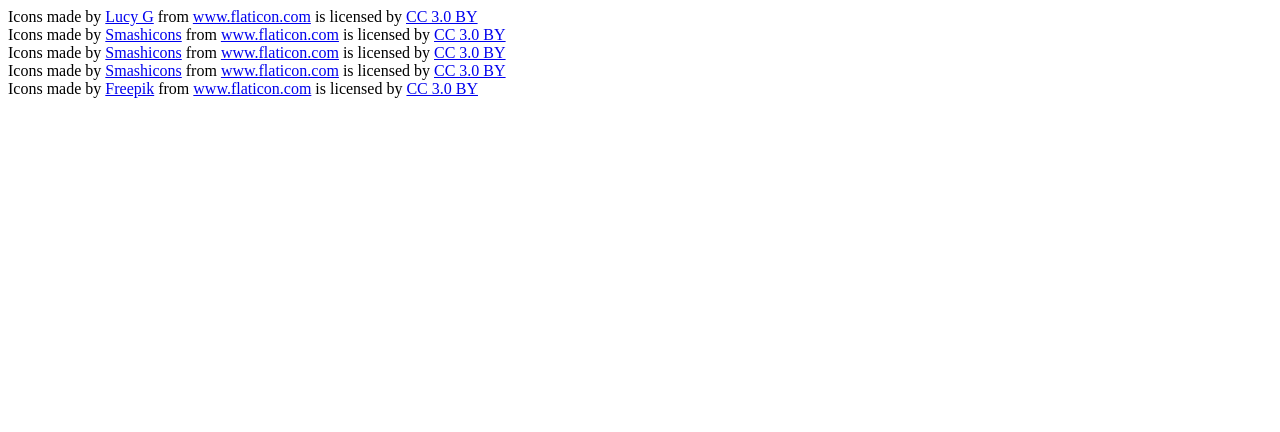
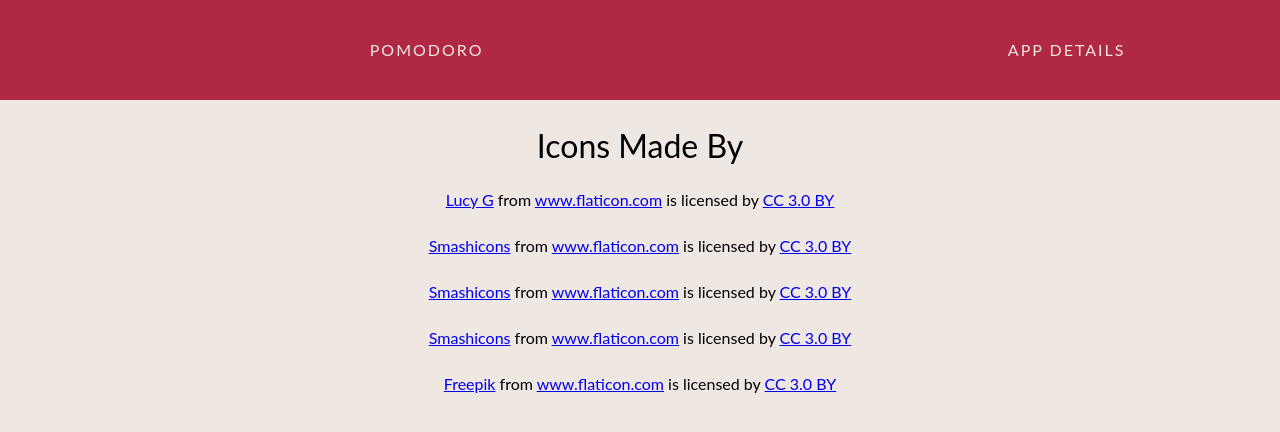
Before and after one commit to shermansjliu/pomodoro, a plain HTML site: page details.html in a window 1280 px wide. Drawn offline with Linux system fonts and the light colour scheme.

Commit message:
details page compelted, fixed bugs, polished timer text

```diff
--- a/details.html
+++ b/details.html
@@ -1,5 +1,34 @@
-<div>Icons made by <a href="https://www.flaticon.com/authors/lucy-g" title="Lucy G">Lucy G</a> from <a href="https://www.flaticon.com/"                 title="Flaticon">www.flaticon.com</a> is licensed by <a href="http://creativecommons.org/licenses/by/3.0/"                 title="Creative Commons BY 3.0" target="_blank">CC 3.0 BY</a></div>
-<div>Icons made by <a href="https://www.flaticon.com/authors/smashicons" title="Smashicons">Smashicons</a> from <a href="https://www.flaticon.com/"                 title="Flaticon">www.flaticon.com</a> is licensed by <a href="http://creativecommons.org/licenses/by/3.0/"                 title="Creative Commons BY 3.0" target="_blank">CC 3.0 BY</a></div>
-<div>Icons made by <a href="https://www.flaticon.com/authors/smashicons" title="Smashicons">Smashicons</a> from <a href="https://www.flaticon.com/"                 title="Flaticon">www.flaticon.com</a> is licensed by <a href="http://creativecommons.org/licenses/by/3.0/"                 title="Creative Commons BY 3.0" target="_blank">CC 3.0 BY</a></div>
-<div>Icons made by <a href="https://www.flaticon.com/authors/smashicons" title="Smashicons">Smashicons</a> from <a href="https://www.flaticon.com/"                 title="Flaticon">www.flaticon.com</a> is licensed by <a href="http://creativecommons.org/licenses/by/3.0/"                 title="Creative Commons BY 3.0" target="_blank">CC 3.0 BY</a></div>
-<div>Icons made by <a href="https://www.freepik.com/" title="Freepik">Freepik</a> from <a href="https://www.flaticon.com/"                 title="Flaticon">www.flaticon.com</a> is licensed by <a href="http://creativecommons.org/licenses/by/3.0/"                 title="Creative Commons BY 3.0" target="_blank">CC 3.0 BY</a></div>
+<!DOCTYPE html>
+<html lang="en">
+<head>
+    <meta charset="UTF-8">
+    <meta name="viewport" content="width=device-width, initial-scale=1.0">
+    <meta http-equiv="X-UA-Compatible" content="ie=edge">
+    <link rel="stylesheet" href="reset.css">
+    <link rel="stylesheet" href="main.css">
+
+    <title>Document</title>
+</head>
+<body>
+    <nav>
+        <div class="nav-container">
+    <div class="nav-item">
+        <a href="index.html" class="nav-link">Pomodoro</a>
+    </div>
+    <div class="nav-item">
+        <a href="details.html" class="nav-link">App details</a>
+    </div>
+    </div>
+</nav>
+<h2 class='credit-title'>Icons made by</h2>
+<div class="credit-list">
+<div><a href="https://www.flaticon.com/authors/lucy-g" title="Lucy G">Lucy G</a> from <a href="https://www.flaticon.com/"                 title="Flaticon">www.flaticon.com</a> is licensed by <a href="http://creativecommons.org/licenses/by/3.0/"                 title="Creative Commons BY 3.0" target="_blank">CC 3.0 BY</a></div>
+<div><a href="https://www.flaticon.com/authors/smashicons" title="Smashicons">Smashicons</a> from <a href="https://www.flaticon.com/"                 title="Flaticon">www.flaticon.com</a> is licensed by <a href="http://creativecommons.org/licenses/by/3.0/"                 title="Creative Commons BY 3.0" target="_blank">CC 3.0 BY</a></div>
+<div><a href="https://www.flaticon.com/authors/smashicons" title="Smashicons">Smashicons</a> from <a href="https://www.flaticon.com/"                 title="Flaticon">www.flaticon.com</a> is licensed by <a href="http://creativecommons.org/licenses/by/3.0/"                 title="Creative Commons BY 3.0" target="_blank">CC 3.0 BY</a></div>
+<div><a href="https://www.flaticon.com/authors/smashicons" title="Smashicons">Smashicons</a> from <a href="https://www.flaticon.com/"                 title="Flaticon">www.flaticon.com</a> is licensed by <a href="http://creativecommons.org/licenses/by/3.0/"                 title="Creative Commons BY 3.0" target="_blank">CC 3.0 BY</a></div>
+<div><a href="https://www.freepik.com/" title="Freepik">Freepik</a> from <a href="https://www.flaticon.com/"                 title="Flaticon">www.flaticon.com</a> is licensed by <a href="http://creativecommons.org/licenses/by/3.0/"                 title="Creative Commons BY 3.0" target="_blank">CC 3.0 BY</a></div>
+</div>
+
+
+</body>
+</html>
--- a/main.css
+++ b/main.css
@@ -9,7 +9,6 @@
 
 body{
     background-color: var(--light-bg-color);
-    padding-bottom: 2%;
 
 }
 nav {
@@ -26,27 +25,54 @@ nav {
     align-items: center;
     justify-items: center;
 }
-.nav-item {
+
+.nav-link {
+    text-decoration: none;
+    letter-spacing: 2px;
+    text-transform: uppercase;
+    color: var(--light-bg-color);
+    position: relative;
+    right: 0px;
+    z-index: 3;
+    transition: all 1s ease;
+}
+
+.nav-link:hover {
+    right: 10px;
+    transition: all 1s ease;
 
 }
 
-ul {
-    list-style: none;
+.nav-link::after {
+    display: inline-block;
+    content: '';
+    left: -10%;
+    top: -10%;
+    height: 130%;
+    width: 120%;
+    background-color: black;
+    position: absolute;
+     z-index: -1;
+    transform: scale(0,1);
+    transition: all 0.4s ease;
+    transform-origin: left;
 }
 
-.nav-link {
-    text-decoration: none;
-    text-transform: uppercase;
+.nav-link:hover::after{
+    transform: scale(1,1);
+    transition:  all 0.4s ease;
+    transform-origin: left;
+}
 
-    color: var(--light-bg-color)
-}
 .main-container, .selection-container{
     padding-top: 30px;
 }
 .main-container {
     color: var(--dark-bg-color);
 }
-
+.break-start-number, .work-start-number {
+    font-size: 1.8rem
+}
 .time-select {
     height: 200px;
     text-align: center;
@@ -64,6 +90,7 @@ ul {
 .time-title{
     text-transform: uppercase;
     letter-spacing: 2px;
+    font-size: 1.5rem;
 }
 
 .line {
@@ -109,7 +136,8 @@ ul {
     color: black;
 }
 .timer-container, .control-container {
-    margin-top: 30px;
+
+    padding-top: 30px;
     height: 200px;
     color: var(--light-bg-color);
 }
@@ -143,3 +171,20 @@ ul {
 .control-button:hover {
     opacity: 0.8;
 }
+
+/* Details page */
+.credit-list {
+    text-align: center;
+    display: flex;
+    flex-direction: column;
+}
+.credit-list > div{
+    margin-top: 30px;
+}
+
+.credit-title {
+    text-transform: capitalize;
+    font-size: 2rem;
+    margin-top: 30px;
+    text-align: center;
+}
```
Also changed, not shown: index.html (+2 -2 lines).
